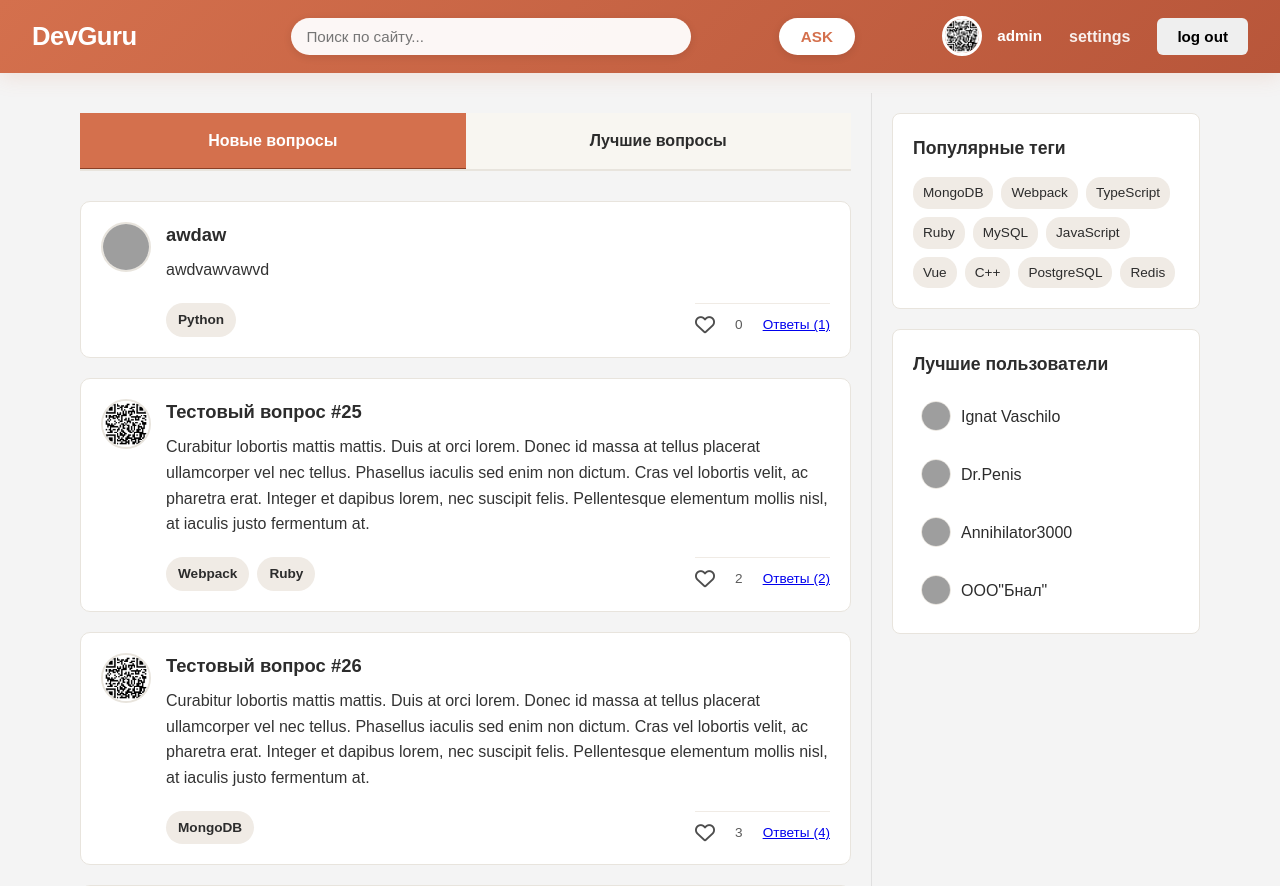
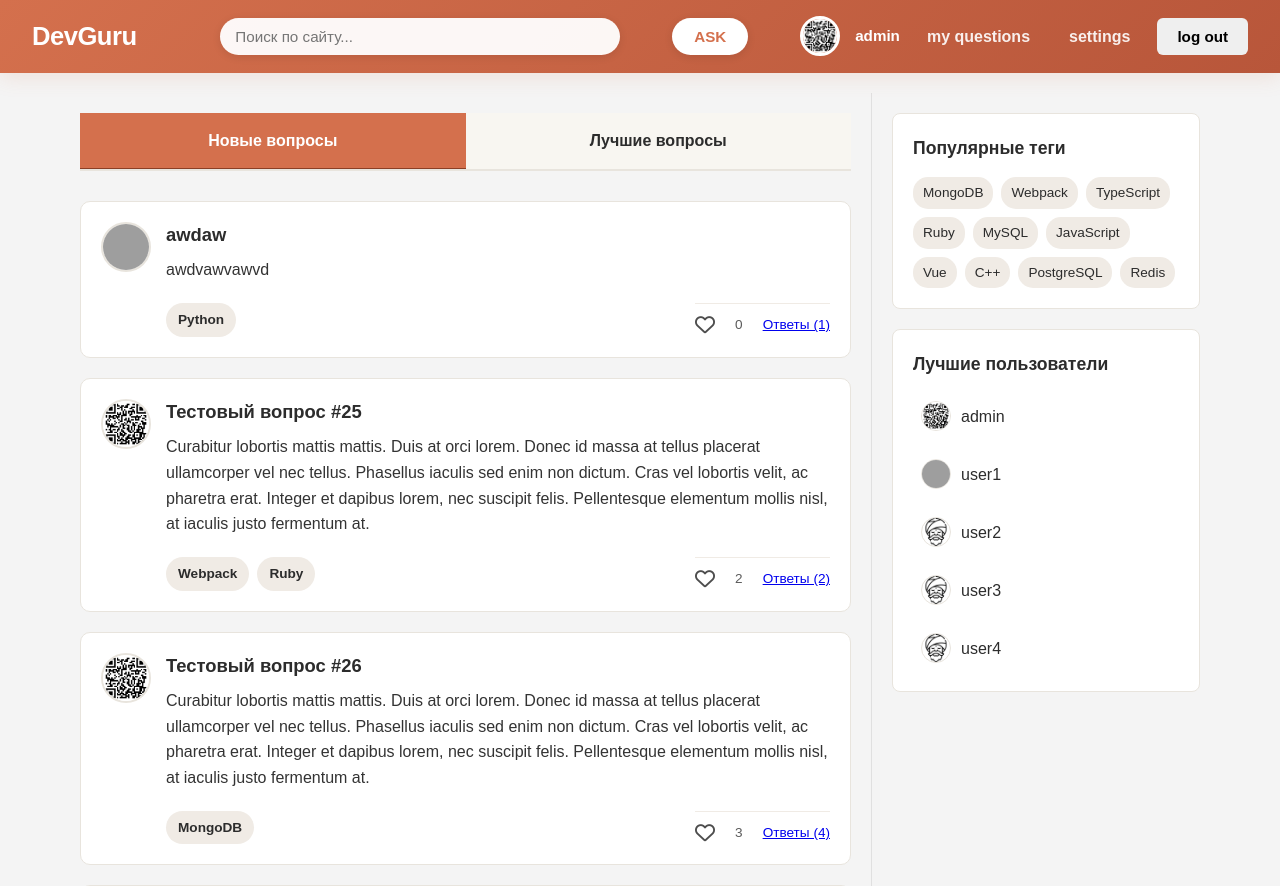
Before and after one commit to Xlebusheck1/DjangoWebForum, a Django app: page / in a window 1280 px wide. Shown: the top 886 px of the page. Run offline with Django 5.2, Linux system fonts and the light colour scheme; a user stored in the database is signed in; data comes from the database, SQL or seed files in the repository; both versions use the stored data as it was after the commit; grey boxes are pictures that could not be loaded.

Commit message:
best users added

```diff
--- a/core/models.py
+++ b/core/models.py
@@ -1,6 +1,7 @@
 from django.db import models
 from django.contrib.auth.models import AbstractUser
 from django.utils.text import slugify
+
 
 class DefaultModel(models.Model):
     class Meta:
@@ -13,6 +14,7 @@ class DefaultModel(models.Model):
 
 class User(AbstractUser):
     avatar = models.ImageField(upload_to='avatars', null=True, blank=True)
+    rating = models.PositiveIntegerField(default=0, verbose_name="Рейтинг")
     class Meta:
         verbose_name = 'Пользователь'
         verbose_name_plural = 'Пользователи'
--- a/core/urls.py
+++ b/core/urls.py
@@ -17,4 +17,5 @@ urlpatterns = [
     path("api/answer/<int:answer_id>/like/", views.AnswerLikeAPIView.as_view(), name="answer_like_api"),
     path("api/answer/mark-correct/", views.MarkCorrectAnswerAPIView.as_view(), name="mark_correct_answer_api"),
     path("api/search-order/", views.search_order_api, name="search_order_api"),
+    path("my-questions/", views.MyQuestionsView.as_view(), name="my_questions"),
 ]
--- a/core/views.py
+++ b/core/views.py
@@ -7,13 +7,42 @@ from django.utils.decorators import method_decorator
 from django.contrib.auth.decorators import login_required
 from django.views.decorators.cache import never_cache
 from core.forms import LoginForm, QuestionForm, SignupForm, SettingsForm, PasswordChangeForm, AnswerForm
-from django.contrib.auth import login, logout
+from django.contrib.auth import login, logout, get_user_model
 from django.contrib import messages
 from django.contrib.auth import update_session_auth_hash
 from django.views import View
 from django.db.models import Count, Exists, OuterRef, Q
 from .models import Answer, AnswerLike, QuestionLike
+User = get_user_model()
 
+def search_order_api(request):
+    q = request.GET.get("q", "").strip()
+    if not q:
+        return JsonResponse({"order": []})
+
+    user = request.user
+
+    current_sort = request.GET.get("sort", "new")
+    tag_name = request.GET.get("tag")
+
+    qs = Question.objects.all()
+
+    if tag_name:
+        qs = qs.filter(tags__name=tag_name)
+
+    if current_sort == "hot":
+        qs = qs.annotate(likes_count=Count("likes")).order_by("-likes_count", "-created_at")
+    else:
+        qs = qs.order_by("-created_at")
+
+    qs = qs.filter(
+        Q(title__icontains=q) |
+        Q(detailed__icontains=q)
+    )
+
+    ids = list(qs.values_list("id", flat=True))
+
+    return JsonResponse({"order": ids})
 
 def paginate(objects_list, request, per_page=10):
     paginator = Paginator(objects_list, per_page)
@@ -33,6 +62,9 @@ def get_popular_tags():
         questions_count=Count('question')
     ).order_by('-questions_count')[:10]
 
+def get_top_users(limit=5):
+    return User.objects.order_by("-rating")[:limit]
+
 
 @method_decorator(never_cache, name='dispatch')
 @method_decorator(login_required, name='dispatch')
@@ -41,10 +73,8 @@ class IndexView(TemplateView):
 
     def get_context_data(self, **kwargs):
         context = super().get_context_data(**kwargs)
-        is_authenticated = self.request.user.is_authenticated
-        username = self.request.user.username if is_authenticated else ''
+        user = self.request.user
 
-        user = self.request.user
         questions = (
             Question.objects
             .all()
@@ -63,10 +93,13 @@ class IndexView(TemplateView):
 
         context.update({
             'questions': page_obj,
-            'is_authenticated': is_authenticated,
-            'username': username,
+            'is_authenticated': user.is_authenticated,
+            'username': user.username if user.is_authenticated else '',
             'current_sort': 'new',
-            'popular_tags': get_popular_tags()
+            'popular_tags': Tag.objects.annotate(
+                questions_count=Count('question')
+            ).order_by('-questions_count')[:10],
+            'top_users': get_top_users()
         })
         return context
 
@@ -101,7 +134,8 @@ class HotView(TemplateView):
             'is_authenticated': is_authenticated,
             'username': username,
             'current_sort': 'hot',
-            'popular_tags': get_popular_tags()
+            'popular_tags': get_popular_tags(),
+            'top_users': get_top_users(),
         })
         return context
 
@@ -135,9 +169,10 @@ class TagView(TemplateView):
         context.update({
             'questions': page_obj,
             'tag_name': tag_name,
-            'is_authenticated': is_authenticated,
+            'is _authenticated': is_authenticated,
             'username': username,
-            'popular_tags': get_popular_tags()
+            'popular_tags': get_popular_tags(),
+            'top_users': get_top_users(),
         })
         return context
 
@@ -457,39 +492,59 @@ class MarkCorrectAnswerAPIView(View):
                 status=403,
             )
 
+        previous_correct = Answer.objects.filter(
+            question=question,
+            is_correct=True,
+        ).exclude(pk=answer.pk).first()
+
         Answer.objects.filter(question=question, is_correct=True).update(is_correct=False)
+
+        if previous_correct:
+            prev_author = previous_correct.author
+            if prev_author.rating > 0:
+                prev_author.rating -= 1
+                prev_author.save(update_fields=["rating"])
 
         answer.is_correct = True
         answer.save(update_fields=["is_correct", "updated_at"])
 
+        ans_author = answer.author
+        ans_author.rating += 1
+        ans_author.save(update_fields=["rating"])
+
         return JsonResponse({"success": True}, status=200)
 
 
-def search_order_api(request):
-    q = request.GET.get("q", "").strip()
-    if not q:
-        return JsonResponse({"order": []})
+@method_decorator(login_required, name="dispatch")
+class MyQuestionsView(TemplateView):
+    template_name = "core/my_questions.html"
 
-    user = request.user
+    def get_context_data(self, **kwargs):
+        context = super().get_context_data(**kwargs)
+        user = self.request.user
 
-    current_sort = request.GET.get("sort", "new")
-    tag_name = request.GET.get("tag")
+        questions = (
+            Question.objects
+            .filter(author=user)
+            .annotate(
+                is_liked=Exists(
+                    QuestionLike.objects.filter(
+                        author=user,
+                        question_id=OuterRef("pk"),
+                        is_like=True,
+                    )
+                )
+            )
+            .order_by("-created_at")
+        )
 
-    qs = Question.objects.all()
+        page_obj = paginate(questions, self.request, 5)
 
-    if tag_name:
-        qs = qs.filter(tags__name=tag_name)
-
-    if current_sort == "hot":
-        qs = qs.annotate(likes_count=Count("likes")).order_by("-likes_count", "-created_at")
-    else:
-        qs = qs.order_by("-created_at")
-
-    qs = qs.filter(
-        Q(title__icontains=q) |
-        Q(detailed__icontains=q)
-    )
-
-    ids = list(qs.values_list("id", flat=True))
-
-    return JsonResponse({"order": ids})
+        context.update({
+            "questions": page_obj,
+            "is_authenticated": True,
+            "username": user.username,
+            "current_sort": "my",
+            "popular_tags": get_popular_tags(),
+        })
+        return context
--- a/templates/header.html
+++ b/templates/header.html
@@ -16,7 +16,6 @@
         <button class="header-ask-btn" onclick="location.href='{% url 'ask' %}'">ASK</button>
         <div class="header-user-menu">
 
-
             {% if user.avatar %}
                 <img src="{{ user.avatar.url }}" alt="avatar" class="header-user-avatar">
             {% else %}
@@ -24,6 +23,8 @@
             {% endif %}
 
             <span class="header-user-name">{{ user.username }}</span>
+
+            <a href="{% url 'my_questions' %}" class="header-user-link">my questions</a>
 
             <a href="{% url 'settings' %}" class="header-user-link">settings</a>
 
--- a/templates/sidebar.html
+++ b/templates/sidebar.html
@@ -1,3 +1,5 @@
+{% load static %}
+
 <div class="sidebar-block">
     <h3 class="sidebar-block-title">Популярные теги</h3>
     <div class="sidebar-tags-container">
@@ -12,21 +14,18 @@
 <div class="sidebar-block">
     <h3 class="sidebar-block-title">Лучшие пользователи</h3>
     <div class="sidebar-users-list">
-        <a href="#" class="sidebar-user-profile">
-            <img src="#" alt="Аватар" class="sidebar-user-avatar">
-            <span>Ignat Vaschilo</span>
-        </a>
-        <a href="#" class="sidebar-user-profile">
-            <img src="#" alt="Аватар" class="sidebar-user-avatar">
-            <span>Dr.Penis</span>
-        </a>
-        <a href="#" class="sidebar-user-profile">
-            <img src="#" alt="Аватар" class="sidebar-user-avatar">
-            <span>Annihilator3000</span>
-        </a>
-        <a href="#" class="sidebar-user-profile">
-            <img src="#" alt="Аватар" class="sidebar-user-avatar">
-            <span>OOO"Бнал"</span>
-        </a>
+        {% for user in top_users %}
+            <a href="#"
+               class="sidebar-user-profile">
+                {% if user.avatar %}
+                    <img src="{{ user.avatar.url }}" alt="{{ user.username }}" class="sidebar-user-avatar">
+                {% else %}
+                    <img src="{% static 'avatars/default-avatar.png' %}" alt="{{ user.username }}" class="sidebar-user-avatar">
+                {% endif %}
+                <span>{{ user.username }}</span>
+            </a>
+        {% empty %}
+            <p>Пока нет данных.</p>
+        {% endfor %}
     </div>
 </div>
```
Also changed, not shown: templates/core/my_questions.html (added, +34 -0 lines), core/migrations/0004_user_rating.py (added), db.sqlite3.
